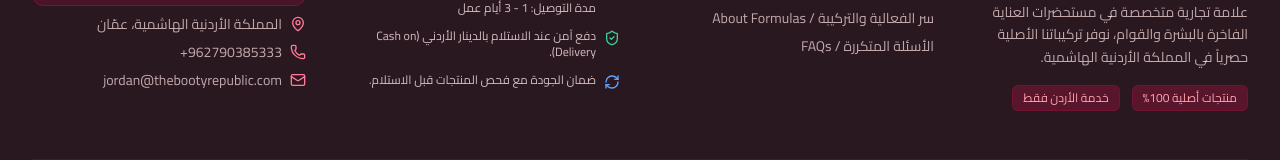
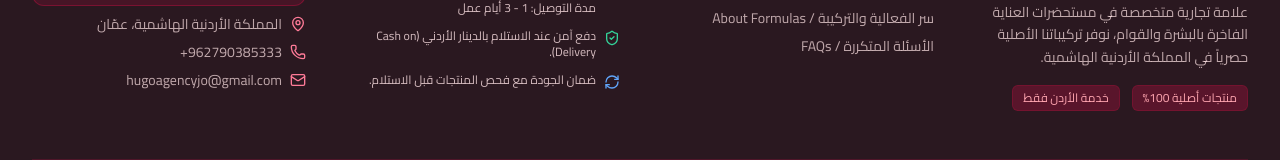
Before and after one commit to HugoAgency/booty, a Next.js app: page / in a window 1280 px wide. Shown: the part 3210-3370 px from the top of the page. Built offline with nearby package versions, Linux system fonts and the light colour scheme; no server answers; the database is empty.

Commit message:
fix: update footer contact email

```diff
--- a/src/components/Footer.tsx
+++ b/src/components/Footer.tsx
@@ -96,7 +96,7 @@ export default function Footer() {
               </p>
               <p className="flex items-center gap-2">
                 <Mail className="w-4 h-4 text-brand-primary shrink-0" />
-                <span>jordan@thebootyrepublic.com</span>
+                <a href="mailto:hugoagencyjo@gmail.com" dir="ltr" className="hover:text-brand-300 transition-colors">hugoagencyjo@gmail.com</a>
               </p>
             </div>
           </div>
```
